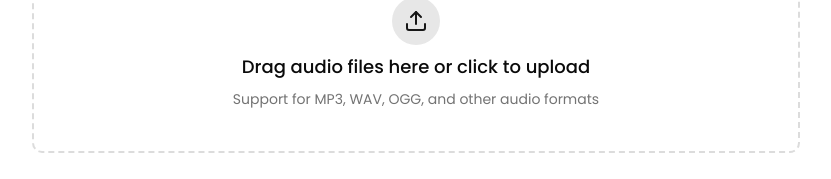
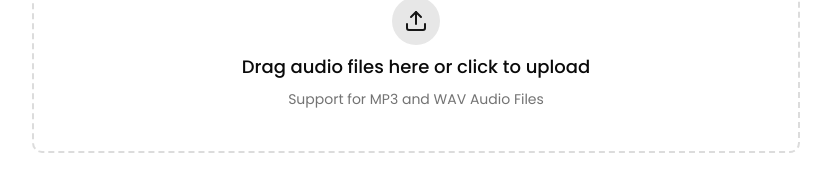
Before and after one commit to mohamed-tsx/Somali-Dialect-Detector, a React (Vite) app in the folder Client/: page / in a window 1280 px wide. Shown: the part 339-518 px from the top of the page, without its empty margins (224-1055 px from the left). Built offline with nearby package versions, Linux system fonts and the light colour scheme.

Commit message:
update audio upload component; refine supported audio formats message to specify MP3 and WAV

```diff
--- a/Client/src/AudioUpload.tsx
+++ b/Client/src/AudioUpload.tsx
@@ -198,7 +198,7 @@ export default function AudioUploader() {
                 Drag audio files here or click to upload
               </h3>
               <p className="text-sm text-muted-foreground">
-                Support for MP3, WAV, OGG, and other audio formats
+                Support for MP3 and WAV Audio Files
               </p>
             </div>
           </div>
```
